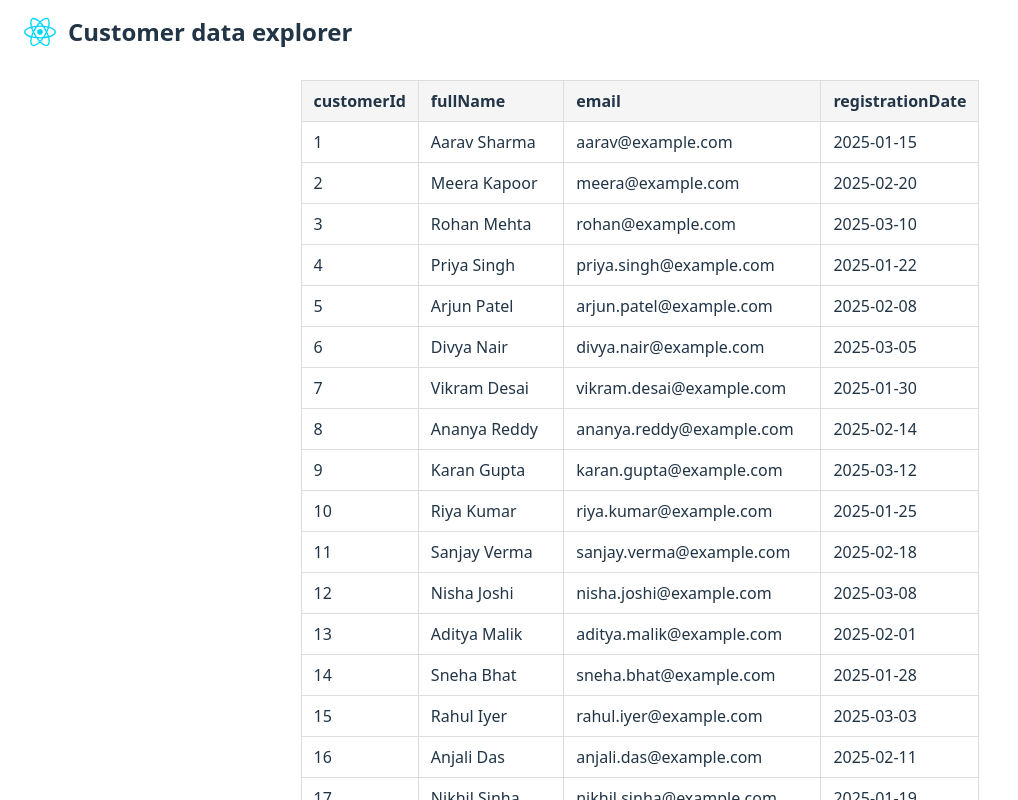
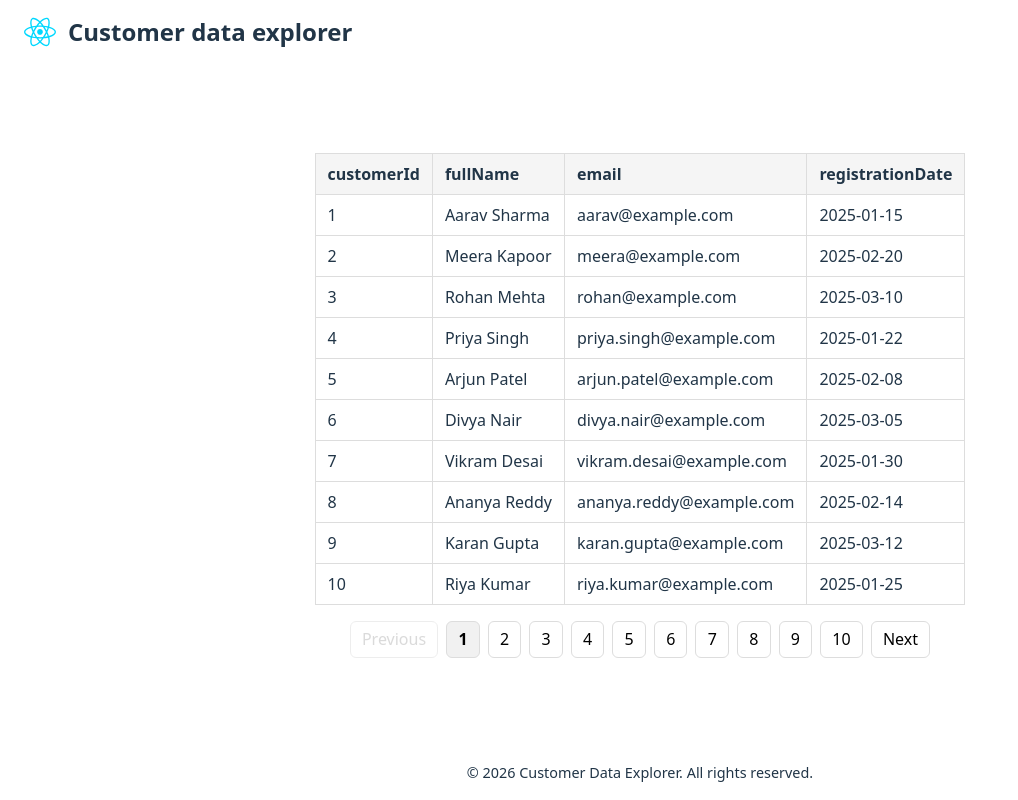
Before and after one commit to ksaluja-saluja/customer-data-explorer, a React (Vite) app in the folder customer-ui/: page / in a window 1280 px wide. Shown: the top 800 px of the page, without its empty margins (0-1018 px from the left). Built offline with nearby package versions, Linux system fonts and the light colour scheme.

Commit message:
pagination component

```diff
--- a/customer-ui/src/App.scss
+++ b/customer-ui/src/App.scss
@@ -43,6 +43,13 @@
   box-sizing: border-box;
 }
 
+.table-section {
+  display: flex;
+  flex-direction: column;
+  gap: 1rem;
+  align-items: center;
+}
+
 .app-footer {
   text-align: center;
   padding: 1rem;
@@ -65,3 +72,27 @@
 .data-table th {
   background-color: #f5f5f5;
 }
+
+.pagination {
+  display: flex;
+  align-items: center;
+  gap: 0.5rem;
+}
+
+.pagination-button {
+  border: 1px solid #ddd;
+  background: #fff;
+  padding: 0.4rem 0.7rem;
+  border-radius: 6px;
+  cursor: pointer;
+}
+
+.pagination-button:disabled {
+  opacity: 0.5;
+  cursor: not-allowed;
+}
+
+.pagination-button.active {
+  background: #f1f1f1;
+  font-weight: 600;
+}
--- /dev/null
+++ b/customer-ui/src/components/atoms/Pagination.tsx
@@ -0,0 +1,48 @@
+type PaginationProps = {
+  currentPage: number;
+  totalPages: number;
+  onPageChange: (page: number) => void;
+};
+
+function Pagination({ currentPage, totalPages, onPageChange }: PaginationProps) {
+  if (totalPages <= 1) {
+    return null;
+  }
+
+  const pages = Array.from({ length: totalPages }, (_, index) => index + 1);
+
+  return (
+    <nav className="pagination" aria-label="Table pagination">
+      <button
+        type="button"
+        className="pagination-button"
+        onClick={() => onPageChange(currentPage - 1)}
+        disabled={currentPage === 1}
+      >
+        Previous
+      </button>
+
+      {pages.map((page) => (
+        <button
+          key={page}
+          type="button"
+          className={`pagination-button ${page === currentPage ? "active" : ""}`}
+          onClick={() => onPageChange(page)}
+        >
+          {page}
+        </button>
+      ))}
+
+      <button
+        type="button"
+        className="pagination-button"
+        onClick={() => onPageChange(currentPage + 1)}
+        disabled={currentPage === totalPages}
+      >
+        Next
+      </button>
+    </nav>
+  );
+}
+
+export default Pagination;
--- a/customer-ui/src/components/atoms/Table.tsx
+++ b/customer-ui/src/components/atoms/Table.tsx
@@ -1,15 +1,13 @@
-type TableRow = {
-  [key: string]: string | number | null | undefined;
-};
+type TableCellValue = string | number | null | undefined;
 
-type TableProps<T extends TableRow> = {
+type TableProps<T extends object> = {
   columns: Array<keyof T>;
   data: T[];
   className?: string;
   idKey?: keyof T;
 };
 
-function formatCellValue(value: string | number | null | undefined): string {
+function formatCellValue(value: TableCellValue): string {
   if (value === null || value === undefined) {
     return "-";
   }
@@ -17,7 +15,7 @@ function formatCellValue(value: string | number | null | undefined): string {
   return String(value);
 }
 
-function Table<T extends TableRow>({
+function Table<T extends object>({
   columns,
   data,
   className,
@@ -34,14 +32,12 @@ function Table<T extends TableRow>({
       </thead>
       <tbody>
         {data.map((row) => {
-          const rowId = row[idKey];
+          const rowId = String(row[idKey] ?? "");
           return (
             <tr key={rowId}>
               {columns.map((column) => (
                 <td key={`${rowId}-${String(column)}`}>
-                  {formatCellValue(
-                    row[column] as string | number | null | undefined,
-                  )}
+                  {formatCellValue(row[column] as TableCellValue)}
                 </td>
               ))}
             </tr>
--- a/customer-ui/src/pages/CustomerList.tsx
+++ b/customer-ui/src/pages/CustomerList.tsx
@@ -1,4 +1,6 @@
+import { useMemo, useState } from "react";
 import Table from "../components/atoms/Table";
+import Pagination from "../components/atoms/Pagination";
 import Layout from "../components/templates/Layout";
 import { mockCustomerData } from "../mocks/customerData";
 import type { CustomerRow } from "../models/CustomerRow";
@@ -11,16 +13,33 @@ const customerColumns: Array<keyof CustomerRow> = [
 ];
 
 const customerData = mockCustomerData;
+const recordsPerPage = 10;
 
 function CustomerList() {
+  const [currentPage, setCurrentPage] = useState(1);
+
+  const totalPages = Math.ceil(customerData.length / recordsPerPage);
+
+  const paginatedData = useMemo(() => {
+    const startIndex = (currentPage - 1) * recordsPerPage;
+    return customerData.slice(startIndex, startIndex + recordsPerPage);
+  }, [currentPage]);
+
   return (
     <Layout title="Customer data explorer">
-      <Table
-        columns={customerColumns}
-        data={customerData as any}
-        className="data-table"
-        idKey="customerId"
-      />
+      <div className="table-section">
+        <Table
+          columns={customerColumns}
+          data={paginatedData}
+          className="data-table"
+          idKey="customerId"
+        />
+        <Pagination
+          currentPage={currentPage}
+          totalPages={totalPages}
+          onPageChange={setCurrentPage}
+        />
+      </div>
     </Layout>
   );
 }
```
